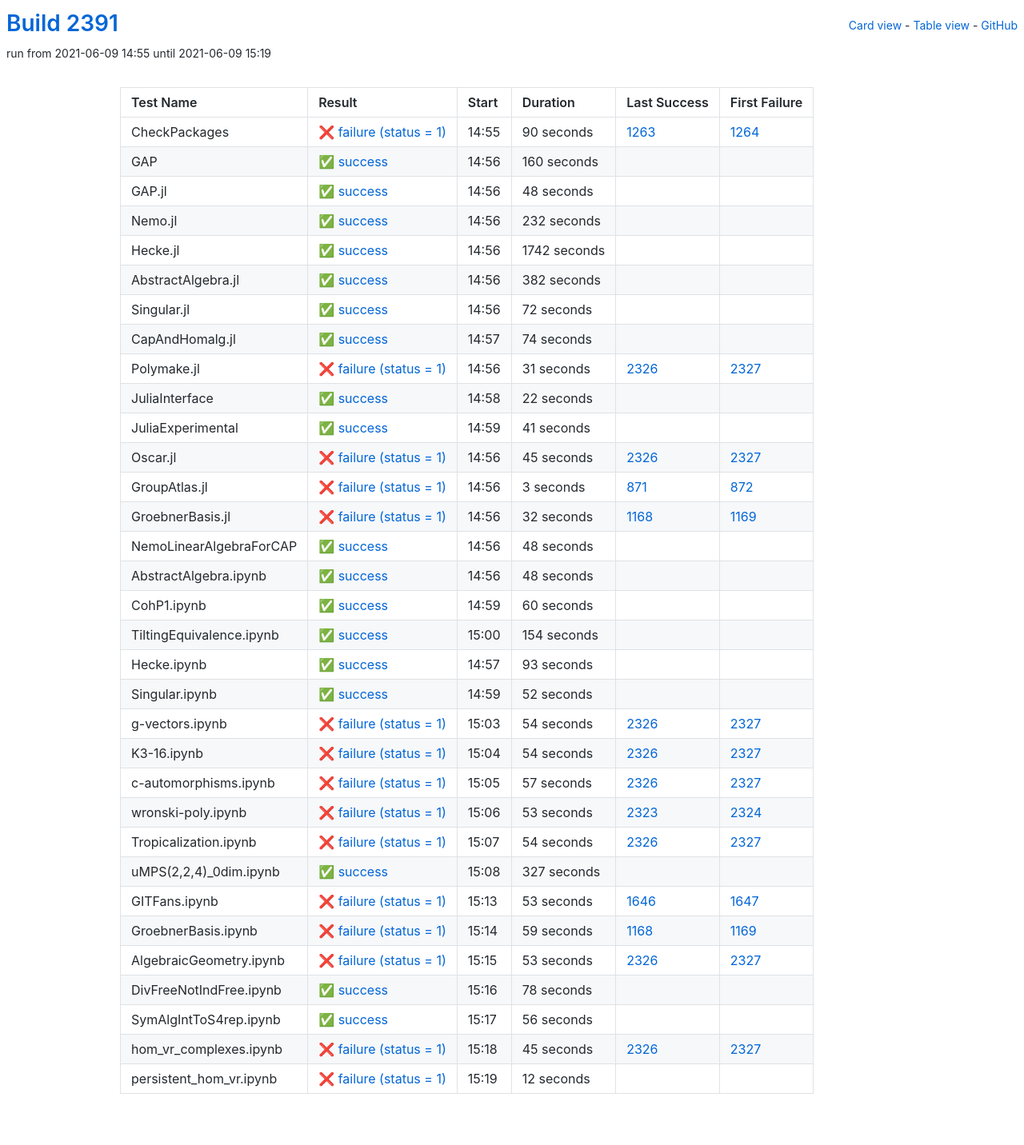
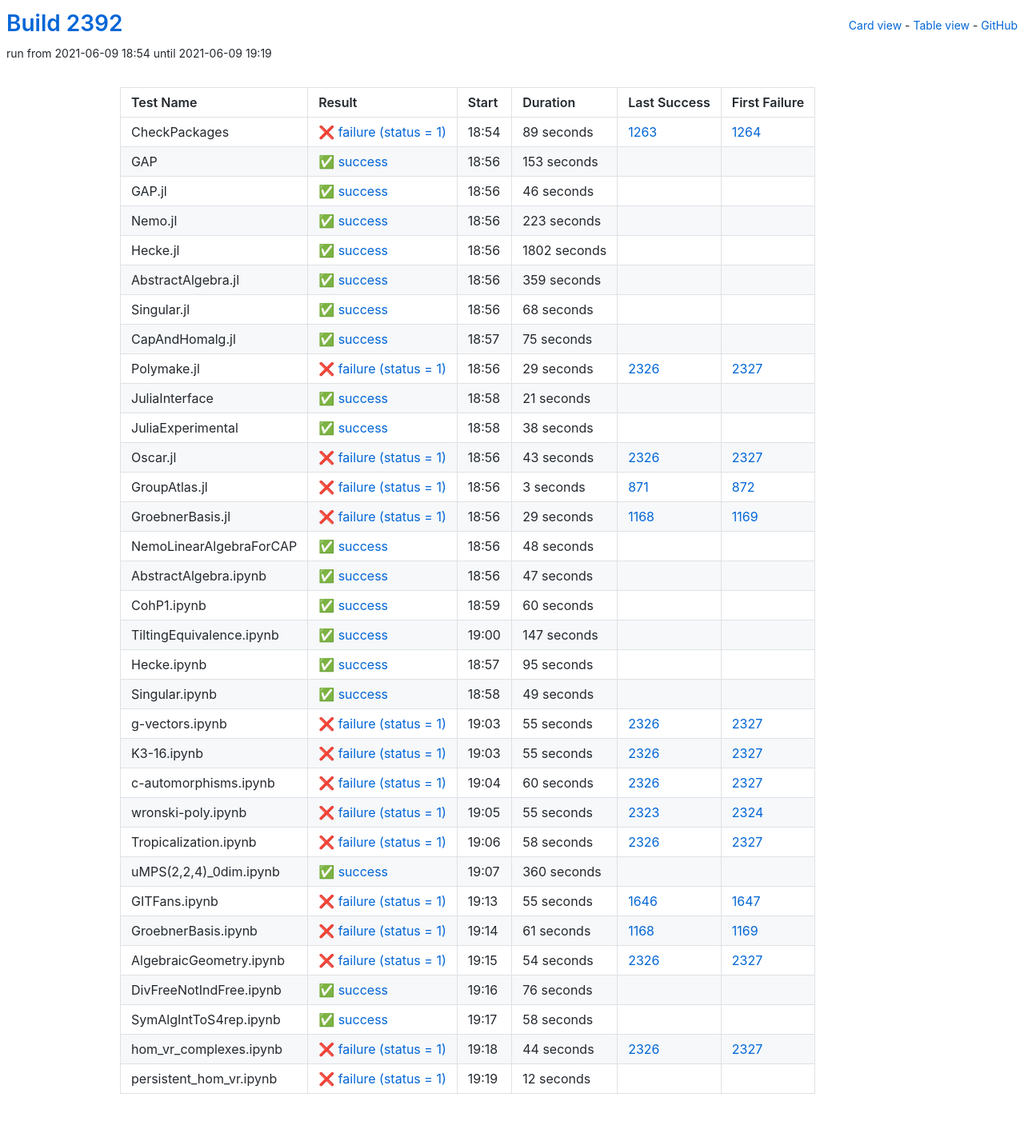
Before and after one commit to oscar-system/oscar-ci-status-stable, a Jekyll site: the page built from table.html, in a window 1280 px wide. Shown: the whole page at 80% size. Built offline with Jekyll 4.4.1, drawn with Linux system fonts in a browser that asks for light colours.

Commit message:
Build #2392

```diff
--- a/_data/ci.yml
+++ b/_data/ci.yml
@@ -1,6 +1,6 @@
 ---
-build: 2391
-build_url: https://oscarci.mathematik.uni-kl.de/job/oscar-stable/2391/
+build: 2392
+build_url: https://oscarci.mathematik.uni-kl.de/job/oscar-stable/2392/
 job: oscar-stable
 organization: oscar-system
 repo: oscar-ci-status-stable
@@ -8,152 +8,152 @@ repourl: https://github.com/oscar-system/oscar-ci-status-stable
 tests:
 - name: CheckPackages
   id: checkpackages
-  log: https://oscarci.mathematik.uni-kl.de/job/oscar-stable/2391/artifact/logs/build-2391/CheckPackages.log
-  start: 2021-06-09 14:55
+  log: https://oscarci.mathematik.uni-kl.de/job/oscar-stable/2392/artifact/logs/build-2392/CheckPackages.log
+  start: 2021-06-09 18:54
   success: false
   exitcode: 1
   status: failure
-  duration: 90
+  duration: 89
   last_success: 1263
   last_success_url: https://oscarci.mathematik.uni-kl.de/job/oscar-stable/1263/
   first_failure: 1264
   first_failure_url: https://oscarci.mathematik.uni-kl.de/job/oscar-stable/1264/
 - name: GAP
   id: gap
-  log: https://oscarci.mathematik.uni-kl.de/job/oscar-stable/2391/artifact/logs/build-2391/GAP.log
-  start: 2021-06-09 14:56
+  log: https://oscarci.mathematik.uni-kl.de/job/oscar-stable/2392/artifact/logs/build-2392/GAP.log
+  start: 2021-06-09 18:56
   success: true
   exitcode: 0
   status: success
-  duration: 160
+  duration: 153
   last_success: false
   last_success_url:
   first_failure: false
   first_failure_url:
 - name: GAP.jl
   id: gap-jl
-  log: https://oscarci.mathematik.uni-kl.de/job/oscar-stable/2391/artifact/logs/build-2391/GAP.jl.log
-  start: 2021-06-09 14:56
+  log: https://oscarci.mathematik.uni-kl.de/job/oscar-stable/2392/artifact/logs/build-2392/GAP.jl.log
+  start: 2021-06-09 18:56
   success: true
   exitcode: 0
   status: success
-  duration: 48
+  duration: 46
   last_success: false
   last_success_url:
   first_failure: false
   first_failure_url:
 - name: Nemo.jl
   id: nemo-jl
-  log: https://oscarci.mathematik.uni-kl.de/job/oscar-stable/2391/artifact/logs/build-2391/Nemo.jl.log
-  start: 2021-06-09 14:56
+  log: https://oscarci.mathematik.uni-kl.de/job/oscar-stable/2392/artifact/logs/build-2392/Nemo.jl.log
+  start: 2021-06-09 18:56
   success: true
   exitcode: 0
   status: success
-  duration: 232
+  duration: 223
   last_success: false
   last_success_url:
   first_failure: false
   first_failure_url:
 - name: Hecke.jl
   id: hecke-jl
-  log: https://oscarci.mathematik.uni-kl.de/job/oscar-stable/2391/artifact/logs/build-2391/Hecke.jl.log
-  start: 2021-06-09 14:56
+  log: https://oscarci.mathematik.uni-kl.de/job/oscar-stable/2392/artifact/logs/build-2392/Hecke.jl.log
+  start: 2021-06-09 18:56
   success: true
   exitcode: 0
   status: success
-  duration: 1742
+  duration: 1802
   last_success: false
   last_success_url:
   first_failure: false
   first_failure_url:
 - name: AbstractAlgebra.jl
   id: abstractalgebra-jl
-  log: https://oscarci.mathematik.uni-kl.de/job/oscar-stable/2391/artifact/logs/build-2391/AbstractAlgebra.jl.log
-  start: 2021-06-09 14:56
+  log: https://oscarci.mathematik.uni-kl.de/job/oscar-stable/2392/artifact/logs/build-2392/AbstractAlgebra.jl.log
+  start: 2021-06-09 18:56
   success: true
   exitcode: 0
   status: success
-  duration: 382
+  duration: 359
   last_success: false
   last_success_url:
   first_failure: false
   first_failure_url:
 - name: Singular.jl
   id: singular-jl
-  log: https://oscarci.mathematik.uni-kl.de/job/oscar-stable/2391/artifact/logs/build-2391/Singular.jl.log
-  start: 2021-06-09 14:56
+  log: https://oscarci.mathematik.uni-kl.de/job/oscar-stable/2392/artifact/logs/build-2392/Singular.jl.log
+  start: 2021-06-09 18:56
   success: true
   exitcode: 0
   status: success
-  duration: 72
+  duration: 68
   last_success: false
   last_success_url:
   first_failure: false
   first_failure_url:
 - name: CapAndHomalg.jl
   id: capandhomalg-jl
-  log: https://oscarci.mathematik.uni-kl.de/job/oscar-stable/2391/artifact/logs/build-2391/CapAndHomalg.jl.log
-  start: 2021-06-09 14:57
+  log: https://oscarci.mathematik.uni-kl.de/job/oscar-stable/2392/artifact/logs/build-2392/CapAndHomalg.jl.log
+  start: 2021-06-09 18:57
   success: true
   exitcode: 0
   status: success
-  duration: 74
+  duration: 75
   last_success: false
   last_success_url:
   first_failure: false
   first_failure_url:
 - name: Polymake.jl
   id: polymake-jl
-  log: https://oscarci.mathematik.uni-kl.de/job/oscar-stable/2391/artifact/logs/build-2391/Polymake.jl.log
-  start: 2021-06-09 14:56
+  log: https://oscarci.mathematik.uni-kl.de/job/oscar-stable/2392/artifact/logs/build-2392/Polymake.jl.log
+  start: 2021-06-09 18:56
   success: false
   exitcode: 1
   status: failure
-  duration: 31
+  duration: 29
   last_success: 2326
   last_success_url: https://oscarci.mathematik.uni-kl.de/job/oscar-stable/2326/
   first_failure: 2327
   first_failure_url: https://oscarci.mathematik.uni-kl.de/job/oscar-stable/2327/
 - name: JuliaInterface
   id: juliainterface
-  log: https://oscarci.mathematik.uni-kl.de/job/oscar-stable/2391/artifact/logs/build-2391/JuliaInterface.log
-  start: 2021-06-09 14:58
+  log: https://oscarci.mathematik.uni-kl.de/job/oscar-stable/2392/artifact/logs/build-2392/JuliaInterface.log
+  start: 2021-06-09 18:58
   success: true
   exitcode: 0
   status: success
-  duration: 22
+  duration: 21
   last_success: false
   last_success_url:
   first_failure: false
   first_failure_url:
 - name: JuliaExperimental
   id: juliaexperimental
-  log: https://oscarci.mathematik.uni-kl.de/job/oscar-stable/2391/artifact/logs/build-2391/JuliaExperimental.log
-  start: 2021-06-09 14:59
+  log: https://oscarci.mathematik.uni-kl.de/job/oscar-stable/2392/artifact/logs/build-2392/JuliaExperimental.log
+  start: 2021-06-09 18:58
   success: true
   exitcode: 0
   status: success
-  duration: 41
+  duration: 38
   last_success: false
   last_success_url:
   first_failure: false
   first_failure_url:
 - name: Oscar.jl
   id: oscar-jl
-  log: https://oscarci.mathematik.uni-kl.de/job/oscar-stable/2391/artifact/logs/build-2391/Oscar.jl.log
-  start: 2021-06-09 14:56
+  log: https://oscarci.mathematik.uni-kl.de/job/oscar-stable/2392/artifact/logs/build-2392/Oscar.jl.log
+  start: 2021-06-09 18:56
   success: false
   exitcode: 1
   status: failure
-  duration: 45
+  duration: 43
   last_success: 2326
   last_success_url: https://oscarci.mathematik.uni-kl.de/job/oscar-stable/2326/
   first_failure: 2327
   first_failure_url: https://oscarci.mathematik.uni-kl.de/job/oscar-stable/2327/
 - name: GroupAtlas.jl
   id: groupatlas-jl
-  log: https://oscarci.mathematik.uni-kl.de/job/oscar-stable/2391/artifact/logs/build-2391/GroupAtlas.jl.log
-  start: 2021-06-09 14:56
+  log: https://oscarci.mathematik.uni-kl.de/job/oscar-stable/2392/artifact/logs/build-2392/GroupAtlas.jl.log
+  start: 2021-06-09 18:56
   success: false
   exitcode: 1
   status: failure
@@ -164,20 +164,20 @@ tests:
   first_failure_url: https://oscarci.mathematik.uni-kl.de/job/oscar-stable/872/
 - name: GroebnerBasis.jl
   id: groebnerbasis-jl
-  log: https://oscarci.mathematik.uni-kl.de/job/oscar-stable/2391/artifact/logs/build-2391/GroebnerBasis.jl.log
-  start: 2021-06-09 14:56
+  log: https://oscarci.mathematik.uni-kl.de/job/oscar-stable/2392/artifact/logs/build-2392/GroebnerBasis.jl.log
+  start: 2021-06-09 18:56
   success: false
   exitcode: 1
   status: failure
-  duration: 32
+  duration: 29
   last_success: 1168
   last_success_url: https://oscarci.mathematik.uni-kl.de/job/oscar-stable/1168/
   first_failure: 1169
   first_failure_url: https://oscarci.mathematik.uni-kl.de/job/oscar-stable/1169/
 - name: NemoLinearAlgebraForCAP
   id: nemolinearalgebraforcap
-  log: https://oscarci.mathematik.uni-kl.de/job/oscar-stable/2391/artifact/logs/build-2391/NemoLinearAlgebraForCAP.log
-  start: 2021-06-09 14:56
+  log: https://oscarci.mathematik.uni-kl.de/job/oscar-stable/2392/artifact/logs/build-2392/NemoLinearAlgebraForCAP.log
+  start: 2021-06-09 18:56
   success: true
   exitcode: 0
   status: success
@@ -188,20 +188,20 @@ tests:
   first_failure_url:
 - name: AbstractAlgebra.ipynb
   id: abstractalgebra-ipynb
-  log: https://oscarci.mathematik.uni-kl.de/job/oscar-stable/2391/artifact/logs/build-2391/AbstractAlgebra.ipynb.log
-  start: 2021-06-09 14:56
+  log: https://oscarci.mathematik.uni-kl.de/job/oscar-stable/2392/artifact/logs/build-2392/AbstractAlgebra.ipynb.log
+  start: 2021-06-09 18:56
   success: true
   exitcode: 0
   status: success
-  duration: 48
+  duration: 47
   last_success: false
   last_success_url:
   first_failure: false
   first_failure_url:
 - name: CohP1.ipynb
   id: cohp1-ipynb
-  log: https://oscarci.mathematik.uni-kl.de/job/oscar-stable/2391/artifact/logs/build-2391/CohP1.ipynb.log
-  start: 2021-06-09 14:59
+  log: https://oscarci.mathematik.uni-kl.de/job/oscar-stable/2392/artifact/logs/build-2392/CohP1.ipynb.log
+  start: 2021-06-09 18:59
   success: true
   exitcode: 0
   status: success
@@ -212,44 +212,140 @@ tests:
   first_failure_url:
 - name: TiltingEquivalence.ipynb
   id: tiltingequivalence-ipynb
-  log: https://oscarci.mathematik.uni-kl.de/job/oscar-stable/2391/artifact/logs/build-2391/TiltingEquivalence.ipynb.log
-  start: 2021-06-09 15:00
+  log: https://oscarci.mathematik.uni-kl.de/job/oscar-stable/2392/artifact/logs/build-2392/TiltingEquivalence.ipynb.log
+  start: 2021-06-09 19:00
   success: true
   exitcode: 0
   status: success
-  duration: 154
+  duration: 147
   last_success: false
   last_success_url:
   first_failure: false
   first_failure_url:
 - name: Hecke.ipynb
   id: hecke-ipynb
-  log: https://oscarci.mathematik.uni-kl.de/job/oscar-stable/2391/artifact/logs/build-2391/Hecke.ipynb.log
-  start: 2021-06-09 14:57
+  log: https://oscarci.mathematik.uni-kl.de/job/oscar-stable/2392/artifact/logs/build-2392/Hecke.ipynb.log
+  start: 2021-06-09 18:57
   success: true
   exitcode: 0
   status: success
-  duration: 93
+  duration: 95
   last_success: false
   last_success_url:
   first_failure: false
   first_failure_url:
 - name: Singular.ipynb
   id: singular-ipynb
-  log: https://oscarci.mathematik.uni-kl.de/job/oscar-stable/2391/artifact/logs/build-2391/Singular.ipynb.log
-  start: 2021-06-09 14:59
+  log: https://oscarci.mathematik.uni-kl.de/job/oscar-stable/2392/artifact/logs/build-2392/Singular.ipynb.log
+  start: 2021-06-09 18:58
   success: true
   exitcode: 0
   status: success
-  duration: 52
+  duration: 49
   last_success: false
   last_success_url:
   first_failure: false
   first_failure_url:
 - name: g-vectors.ipynb
   id: g-vectors-ipynb
-  log: https://oscarci.mathematik.uni-kl.de/job/oscar-stable/2391/artifact/logs/build-2391/g-vectors.ipynb.log
-  start: 2021-06-09 15:03
+  log: https://oscarci.mathematik.uni-kl.de/job/oscar-stable/2392/artifact/logs/build-2392/g-vectors.ipynb.log
+  start: 2021-06-09 19:03
+  success: false
+  exitcode: 1
+  status: failure
+  duration: 55
+  last_success: 2326
+  last_success_url: https://oscarci.mathematik.uni-kl.de/job/oscar-stable/2326/
+  first_failure: 2327
+  first_failure_url: https://oscarci.mathematik.uni-kl.de/job/oscar-stable/2327/
+- name: K3-16.ipynb
+  id: k3-16-ipynb
+  log: https://oscarci.mathematik.uni-kl.de/job/oscar-stable/2392/artifact/logs/build-2392/K3-16.ipynb.log
+  start: 2021-06-09 19:03
+  success: false
+  exitcode: 1
+  status: failure
+  duration: 55
+  last_success: 2326
+  last_success_url: https://oscarci.mathematik.uni-kl.de/job/oscar-stable/2326/
+  first_failure: 2327
+  first_failure_url: https://oscarci.mathematik.uni-kl.de/job/oscar-stable/2327/
+- name: c-automorphisms.ipynb
+  id: c-automorphisms-ipynb
+  log: https://oscarci.mathematik.uni-kl.de/job/oscar-stable/2392/artifact/logs/build-2392/c-automorphisms.ipynb.log
+  start: 2021-06-09 19:04
+  success: false
+  exitcode: 1
+  status: failure
+  duration: 60
+  last_success: 2326
+  last_success_url: https://oscarci.mathematik.uni-kl.de/job/oscar-stable/2326/
+  first_failure: 2327
+  first_failure_url: https://oscarci.mathematik.uni-kl.de/job/oscar-stable/2327/
+- name: wronski-poly.ipynb
+  id: wronski-poly-ipynb
+  log: https://oscarci.mathematik.uni-kl.de/job/oscar-stable/2392/artifact/logs/build-2392/wronski-poly.ipynb.log
+  start: 2021-06-09 19:05
+  success: false
+  exitcode: 1
+  status: failure
+  duration: 55
+  last_success: 2323
+  last_success_url: https://oscarci.mathematik.uni-kl.de/job/oscar-stable/2323/
+  first_failure: 2324
+  first_failure_url: https://oscarci.mathematik.uni-kl.de/job/oscar-stable/2324/
+- name: Tropicalization.ipynb
+  id: tropicalization-ipynb
+  log: https://oscarci.mathematik.uni-kl.de/job/oscar-stable/2392/artifact/logs/build-2392/Tropicalization.ipynb.log
+  start: 2021-06-09 19:06
+  success: false
+  exitcode: 1
+  status: failure
+  duration: 58
+  last_success: 2326
+  last_success_url: https://oscarci.mathematik.uni-kl.de/job/oscar-stable/2326/
+  first_failure: 2327
+  first_failure_url: https://oscarci.mathematik.uni-kl.de/job/oscar-stable/2327/
+- name: uMPS(2,2,4)_0dim.ipynb
+  id: umps-2-2-4-0dim-ipynb
+  log: https://oscarci.mathematik.uni-kl.de/job/oscar-stable/2392/artifact/logs/build-2392/uMPS-2-2-4-_0dim.ipynb.log
+  start: 2021-06-09 19:07
+  success: true
+  exitcode: 0
+  status: success
+  duration: 360
+  last_success: false
+  last_success_url:
+  first_failure: false
+  first_failure_url:
+- name: GITFans.ipynb
+  id: gitfans-ipynb
+  log: https://oscarci.mathematik.uni-kl.de/job/oscar-stable/2392/artifact/logs/build-2392/GITFans.ipynb.log
+  start: 2021-06-09 19:13
+  success: false
+  exitcode: 1
+  status: failure
+  duration: 55
+  last_success: 1646
+  last_success_url: https://oscarci.mathematik.uni-kl.de/job/oscar-stable/1646/
+  first_failure: 1647
+  first_failure_url: https://oscarci.mathematik.uni-kl.de/job/oscar-stable/1647/
+- name: GroebnerBasis.ipynb
+  id: groebnerbasis-ipynb
+  log: https://oscarci.mathematik.uni-kl.de/job/oscar-stable/2392/artifact/logs/build-2392/GroebnerBasis.ipynb.log
+  start: 2021-06-09 19:14
+  success: false
+  exitcode: 1
+  status: failure
+  duration: 61
+  last_success: 1168
+  last_success_url: https://oscarci.mathematik.uni-kl.de/job/oscar-stable/1168/
+  first_failure: 1169
+  first_failure_url: https://oscarci.mathematik.uni-kl.de/job/oscar-stable/1169/
+- name: AlgebraicGeometry.ipynb
+  id: algebraicgeometry-ipynb
+  log: https://oscarci.mathematik.uni-kl.de/job/oscar-stable/2392/artifact/logs/build-2392/AlgebraicGeometry.ipynb.log
+  start: 2021-06-09 19:15
   success: false
   exitcode: 1
   status: failure
@@ -258,142 +354,46 @@ tests:
   last_success_url: https://oscarci.mathematik.uni-kl.de/job/oscar-stable/2326/
   first_failure: 2327
   first_failure_url: https://oscarci.mathematik.uni-kl.de/job/oscar-stable/2327/
-- name: K3-16.ipynb
-  id: k3-16-ipynb
-  log: https://oscarci.mathematik.uni-kl.de/job/oscar-stable/2391/artifact/logs/build-2391/K3-16.ipynb.log
-  start: 2021-06-09 15:04
-  success: false
-  exitcode: 1
-  status: failure
-  duration: 54
-  last_success: 2326
-  last_success_url: https://oscarci.mathematik.uni-kl.de/job/oscar-stable/2326/
-  first_failure: 2327
-  first_failure_url: https://oscarci.mathematik.uni-kl.de/job/oscar-stable/2327/
-- name: c-automorphisms.ipynb
-  id: c-automorphisms-ipynb
-  log: https://oscarci.mathematik.uni-kl.de/job/oscar-stable/2391/artifact/logs/build-2391/c-automorphisms.ipynb.log
-  start: 2021-06-09 15:05
-  success: false
-  exitcode: 1
-  status: failure
-  duration: 57
-  last_success: 2326
-  last_success_url: https://oscarci.mathematik.uni-kl.de/job/oscar-stable/2326/
-  first_failure: 2327
-  first_failure_url: https://oscarci.mathematik.uni-kl.de/job/oscar-stable/2327/
-- name: wronski-poly.ipynb
-  id: wronski-poly-ipynb
-  log: https://oscarci.mathematik.uni-kl.de/job/oscar-stable/2391/artifact/logs/build-2391/wronski-poly.ipynb.log
-  start: 2021-06-09 15:06
-  success: false
-  exitcode: 1
-  status: failure
-  duration: 53
-  last_success: 2323
-  last_success_url: https://oscarci.mathematik.uni-kl.de/job/oscar-stable/2323/
-  first_failure: 2324
-  first_failure_url: https://oscarci.mathematik.uni-kl.de/job/oscar-stable/2324/
-- name: Tropicalization.ipynb
-  id: tropicalization-ipynb
-  log: https://oscarci.mathematik.uni-kl.de/job/oscar-stable/2391/artifact/logs/build-2391/Tropicalization.ipynb.log
-  start: 2021-06-09 15:07
-  success: false
-  exitcode: 1
-  status: failure
-  duration: 54
-  last_success: 2326
-  last_success_url: https://oscarci.mathematik.uni-kl.de/job/oscar-stable/2326/
-  first_failure: 2327
-  first_failure_url: https://oscarci.mathematik.uni-kl.de/job/oscar-stable/2327/
-- name: uMPS(2,2,4)_0dim.ipynb
-  id: umps-2-2-4-0dim-ipynb
-  log: https://oscarci.mathematik.uni-kl.de/job/oscar-stable/2391/artifact/logs/build-2391/uMPS-2-2-4-_0dim.ipynb.log
-  start: 2021-06-09 15:08
+- name: DivFreeNotIndFree.ipynb
+  id: divfreenotindfree-ipynb
+  log: https://oscarci.mathematik.uni-kl.de/job/oscar-stable/2392/artifact/logs/build-2392/DivFreeNotIndFree.ipynb.log
+  start: 2021-06-09 19:16
   success: true
   exitcode: 0
   status: success
-  duration: 327
-  last_success: false
-  last_success_url:
-  first_failure: false
-  first_failure_url:
-- name: GITFans.ipynb
-  id: gitfans-ipynb
-  log: https://oscarci.mathematik.uni-kl.de/job/oscar-stable/2391/artifact/logs/build-2391/GITFans.ipynb.log
-  start: 2021-06-09 15:13
-  success: false
-  exitcode: 1
-  status: failure
-  duration: 53
-  last_success: 1646
-  last_success_url: https://oscarci.mathematik.uni-kl.de/job/oscar-stable/1646/
-  first_failure: 1647
-  first_failure_url: https://oscarci.mathematik.uni-kl.de/job/oscar-stable/1647/
-- name: GroebnerBasis.ipynb
-  id: groebnerbasis-ipynb
-  log: https://oscarci.mathematik.uni-kl.de/job/oscar-stable/2391/artifact/logs/build-2391/GroebnerBasis.ipynb.log
-  start: 2021-06-09 15:14
-  success: false
-  exitcode: 1
-  status: failure
-  duration: 59
-  last_success: 1168
-  last_success_url: https://oscarci.mathematik.uni-kl.de/job/oscar-stable/1168/
-  first_failure: 1169
-  first_failure_url: https://oscarci.mathematik.uni-kl.de/job/oscar-stable/1169/
-- name: AlgebraicGeometry.ipynb
-  id: algebraicgeometry-ipynb
-  log: https://oscarci.mathematik.uni-kl.de/job/oscar-stable/2391/artifact/logs/build-2391/AlgebraicGeometry.ipynb.log
-  start: 2021-06-09 15:15
-  success: false
-  exitcode: 1
-  status: failure
-  duration: 53
-  last_success: 2326
-  last_success_url: https://oscarci.mathematik.uni-kl.de/job/oscar-stable/2326/
-  first_failure: 2327
-  first_failure_url: https://oscarci.mathematik.uni-kl.de/job/oscar-stable/2327/
-- name: DivFreeNotIndFree.ipynb
-  id: divfreenotindfree-ipynb
-  log: https://oscarci.mathematik.uni-kl.de/job/oscar-stable/2391/artifact/logs/build-2391/DivFreeNotIndFree.ipynb.log
-  start: 2021-06-09 15:16
-  success: true
-  exitcode: 0
-  status: success
-  duration: 78
+  duration: 76
   last_success: false
   last_success_url:
   first_failure: false
   first_failure_url:
 - name: SymAlgIntToS4rep.ipynb
   id: symalginttos4rep-ipynb
-  log: https://oscarci.mathematik.uni-kl.de/job/oscar-stable/2391/artifact/logs/build-2391/SymAlgIntToS4rep.ipynb.log
-  start: 2021-06-09 15:17
+  log: https://oscarci.mathematik.uni-kl.de/job/oscar-stable/2392/artifact/logs/build-2392/SymAlgIntToS4rep.ipynb.log
+  start: 2021-06-09 19:17
   success: true
   exitcode: 0
   status: success
-  duration: 56
+  duration: 58
   last_success: false
   last_success_url:
   first_failure: false
   first_failure_url:
 - name: hom_vr_complexes.ipynb
   id: hom-vr-complexes-ipynb
-  log: https://oscarci.mathematik.uni-kl.de/job/oscar-stable/2391/artifact/logs/build-2391/hom_vr_complexes.ipynb.log
-  start: 2021-06-09 15:18
+  log: https://oscarci.mathematik.uni-kl.de/job/oscar-stable/2392/artifact/logs/build-2392/hom_vr_complexes.ipynb.log
+  start: 2021-06-09 19:18
   success: false
   exitcode: 1
   status: failure
-  duration: 45
+  duration: 44
   last_success: 2326
   last_success_url: https://oscarci.mathematik.uni-kl.de/job/oscar-stable/2326/
   first_failure: 2327
   first_failure_url: https://oscarci.mathematik.uni-kl.de/job/oscar-stable/2327/
 - name: persistent_hom_vr.ipynb
   id: persistent-hom-vr-ipynb
-  log: https://oscarci.mathematik.uni-kl.de/job/oscar-stable/2391/artifact/logs/build-2391/persistent_hom_vr.ipynb.log
-  start: 2021-06-09 15:19
+  log: https://oscarci.mathematik.uni-kl.de/job/oscar-stable/2392/artifact/logs/build-2392/persistent_hom_vr.ipynb.log
+  start: 2021-06-09 19:19
   success: false
   exitcode: 1
   status: failure
```
Also changed, not shown: README.md.
